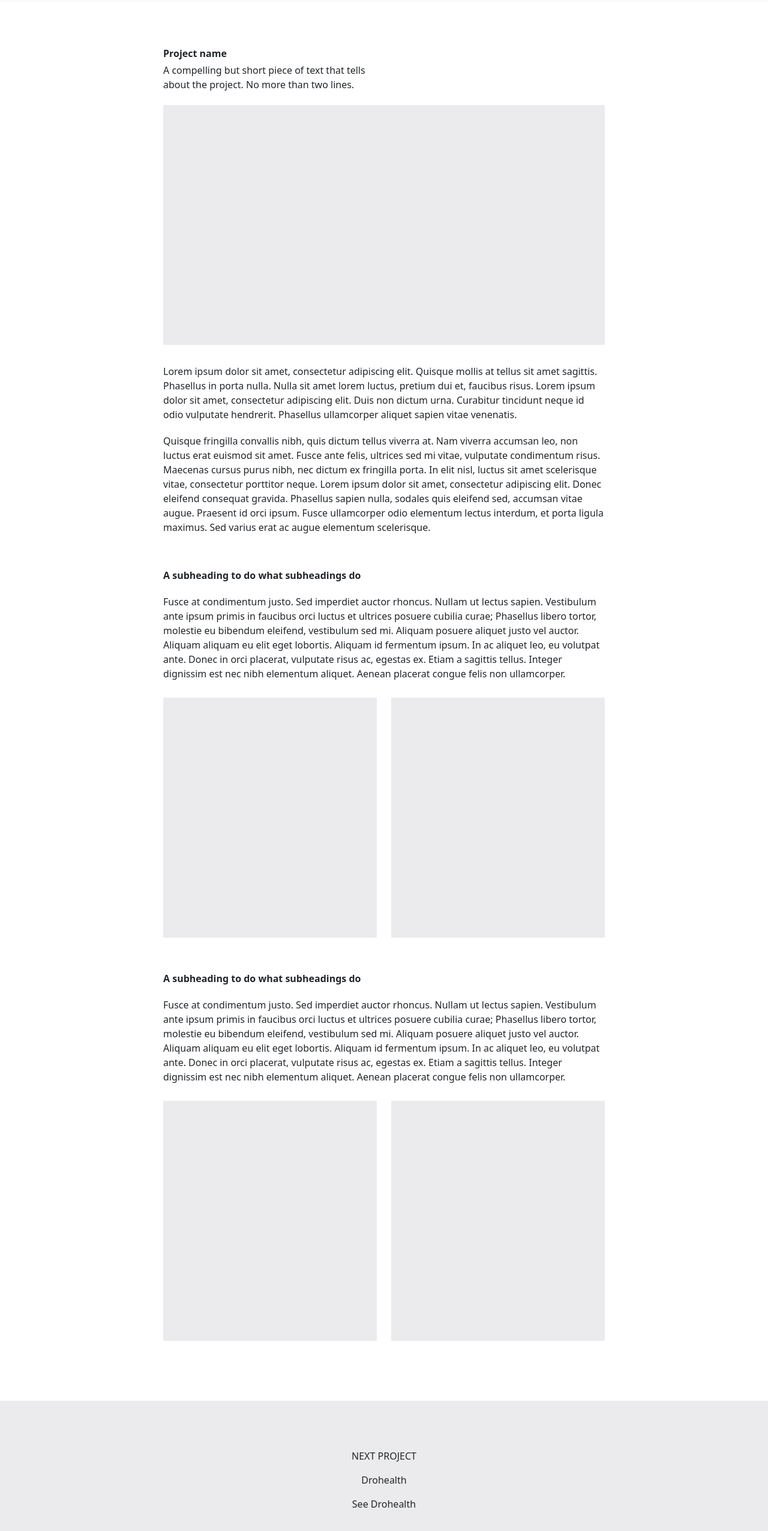
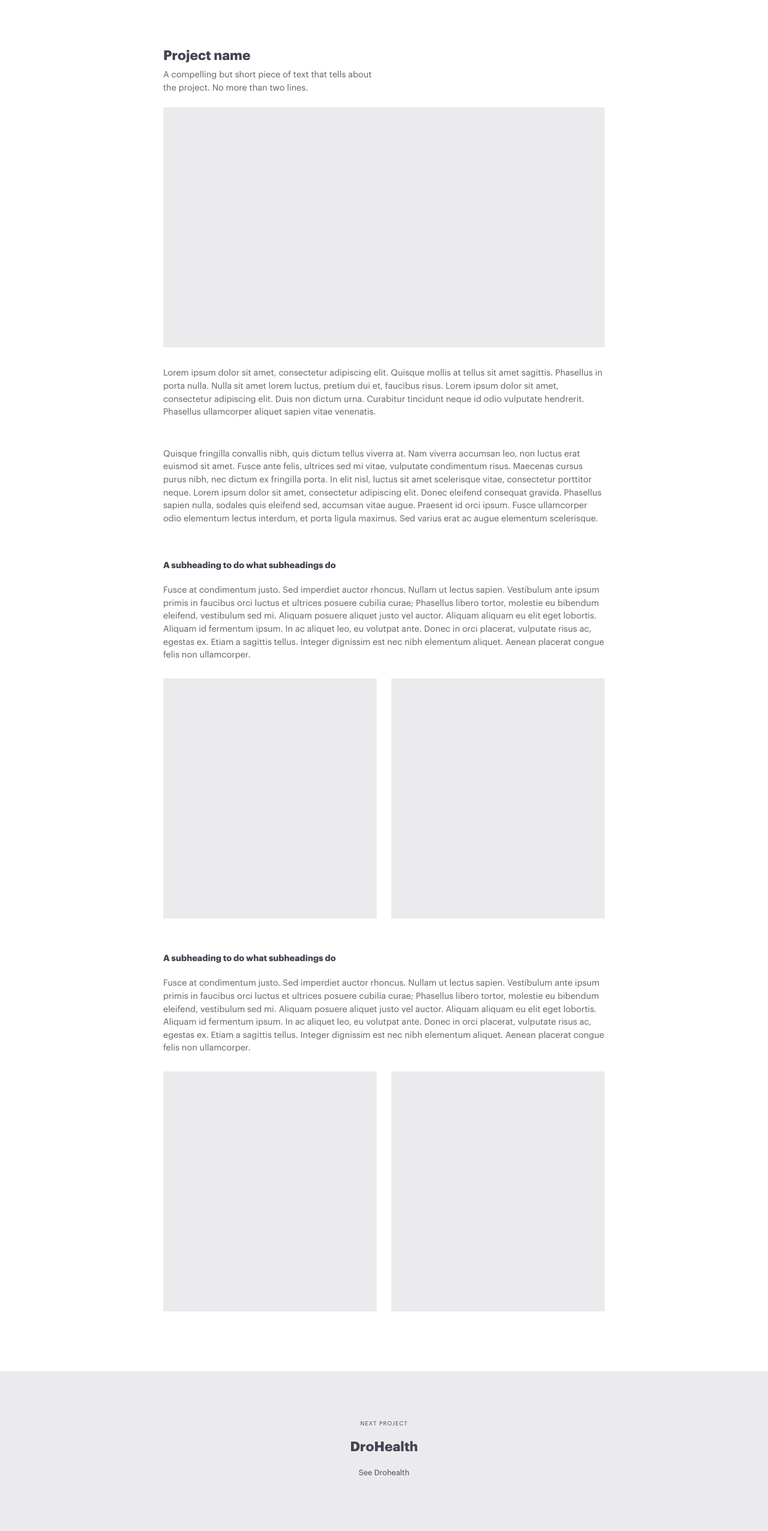
Before and after one commit to samuelafolabi/jesutofunmi-portfolio-, a plain HTML site: page index-2.html in a window 1280 px wide. Shown: the part 47-2599 px from the top of the page at 60% size. Drawn offline with nearby package versions, Linux system fonts and the light colour scheme.

Commit message:
Project completed. Kindly make chnages where necessary

```diff
--- a/index-2.html
+++ b/index-2.html
@@ -15,7 +15,7 @@
   </head>
   <body>
     <!--Navigation Bar-->
-    <nav class="navbar navbar-expand-sm navbar-light bg-light">
+    <nav class="navbar sticky-top navbar-expand-sm navbar-light">
       <!--Container-->
       <div class="container">
         <!--Personal Logo-->
@@ -175,7 +175,7 @@
               <p>NEXT PROJECT</p>
             </div>
             <div class="dro-health">
-              <p>Drohealth</p>
+              <p>DroHealth</p>
             </div>
             <div class="see-drohealth">
               <p>See Drohealth</p>
--- a/style.css
+++ b/style.css
@@ -5,7 +5,7 @@
 
 @font-face {
   font-family: graphik-regular;
-  src: url(Assets/Fonts/Graphiklight.otf);
+  src: url(Assets/Fonts/GraphikRegular.otf);
 }
 
 @font-face {
@@ -25,13 +25,12 @@ body {
 .navbar-brand {
   font-family: graphik-regular;
   font-size: 1.1em;
-  color: rgba(49, 49, 49, 0.7);
 }
 .navbar {
   z-index: 1000000000;
   font-family: graphik-regular;
   font-size: 0.75em;
-  color: rgba(49, 49, 49, 0.7);
+  background-color: #ffffff;
 }
 
 /* .hero-section {
@@ -60,12 +59,11 @@ body {
 #introduction {
   margin-top: 160px;
   background-color: #f4eee9;
-  height: 200px;
   padding-top: 40px;
-  padding-bottom: 10px;
+  padding-bottom: 40px;
   color: #5e6063;
   font-family: graphik-regular;
-  font-size: 1.1em;
+  font-size: 1em;
   text-align: center;
 }
 
@@ -171,14 +169,20 @@ body {
 /* Special Stylings for "Single Project Page - Page 2"  */
 
 .project-heading-1 {
-  font-weight: 600;
   margin-top: 10%;
   margin-bottom: 0px;
+  font-family: graphik-bold;
+  font-size: 1.4em;
+  color: #444552;
 }
 
 .project-heading-2 {
   margin-right: 50%;
   margin-top: -12px;
+  font-family: graphik-regular;
+  font-size: 0.9em;
+  color: #5e6063;
+  /* letter-spacing: 5px; */
 }
 
 .project-image-1 {
@@ -193,17 +197,32 @@ body {
 }
 
 .subsection-title {
-  font-weight: 600;
   margin-top: 56px;
   margin-bottom: 20px;
+  font-family: graphik-bold;
+  font-size: 0.9em;
+  color: #444552;
+
+  /* letter-spacing: 5px; */
 }
 .subsection-card-image {
   background-color: #ebebed;
   height: 400px;
 }
 
+.project-article {
+  margin-bottom: 28px;
+  font-family: graphik-regular;
+  font-size: 0.9em;
+  color: #5e6063;
+  font-weight: lighter;
+}
+
 .project-article-2 {
   margin-bottom: 28px;
+  font-family: graphik-regular;
+  font-size: 0.9em;
+  color: #5e6063;
 }
 
 #pre-footer {
@@ -215,11 +234,21 @@ body {
 
 .nextproject {
   text-align: center;
+  color: #444552;
+  font-family: graphik-regular;
+  font-size: 0.6em;
+  letter-spacing: 1px;
 }
 .dro-health {
   text-align: center;
+  color: #444552;
+  font-family: graphik-bold;
+  font-size: 1.4em;
 }
 
 .see-drohealth {
   text-align: center;
+  color: #444552;
+  font-family: graphik-regular;
+  font-size: 0.8em;
 }
```
Also changed, not shown: index.html (+1 -1 lines).
